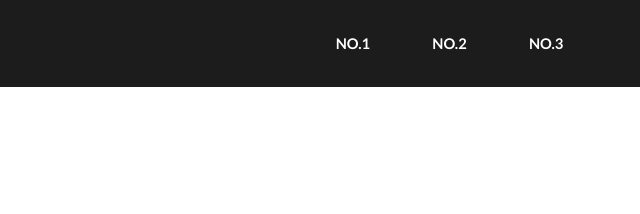
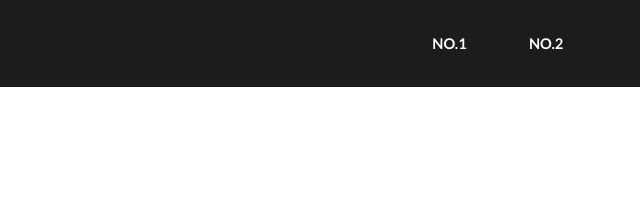
Before and after one commit to arielxiaomiaoz/cpnt201-a1--introspect, a plain HTML site: page index.html in a window 1280 px wide. Shown: the top 214 px of the page, 640-1280 px from the left. Drawn offline with Linux system fonts and the light colour scheme.

Commit message:
navigation changed

```diff
--- a/index.html
+++ b/index.html
@@ -19,8 +19,7 @@
 					<a href="index.html" class="logo">introspect</a>
 					<nav id="nav">
 						<a href="index.html">no.1</a>
-						<a href="generic.html">no.2</a>
-						<a href="elements.html">no.3</a>
+						<a href="elements.html">no.2</a>
 					</nav>
 				</div>
 			</header>
```
Also changed, not shown: 1 other file.
